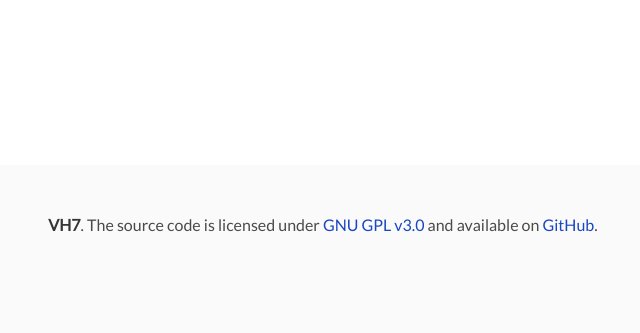
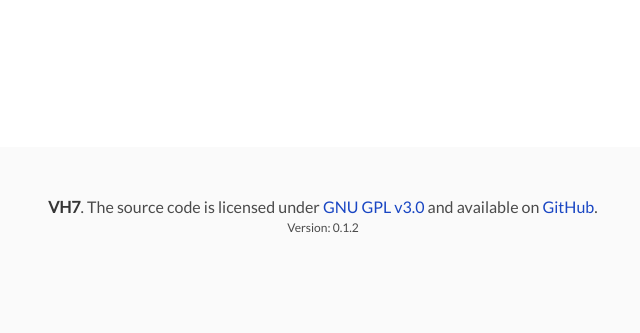
Before and after one commit to quark-links/quark-server, a Flask app: template templates/base.jinja2 in a window 1280 px wide. Shown: the part 467-800 px from the top of the page, without its empty margins (317-957 px from the left). Run offline with Flask 2, Linux system fonts and the light colour scheme; the template is opened without the code that fills it, so the values that code supplies are empty; parts of the project's set-up code (start-up, migrations or seed data) failed here and were passed over.

Commit message:
Versioning

```diff
--- a/config.py
+++ b/config.py
@@ -5,6 +5,11 @@ be manually edited here if they need to be.
 """
 
 import os
+from distutils.dist import Distribution
+
+dist = Distribution()
+dist.parse_config_files()
+VERSION = dist.get_option_dict("bumpversion")["current_version"][1]
 
 # URI for creating a database connection with SQLAlchemy. Defaults to a local
 # SQLite database.
--- a/setup.cfg
+++ b/setup.cfg
@@ -1,2 +1,7 @@
+[bumpversion]
+current_version = 0.1.2
+commit = True
+tag = True
+
 [flake8]
-docstring-convention=google
+docstring-convention = google
--- a/templates/footer.jinja2
+++ b/templates/footer.jinja2
@@ -1,8 +1,11 @@
 <footer class="footer wrap-footer">
-  <div class="content has-text-centered">
-    <p>
-      <strong>VH7</strong>. The source code is licensed under
-      <a href="https://www.gnu.org/licenses/gpl-3.0.en.html">GNU GPL v3.0</a> and available on <a href="https://github.com/jake-walker/vh7">GitHub</a>.
-    </p>
-  </div>
+    <div class="content has-text-centered">
+        <p class="is-marginless">
+            <strong>VH7</strong>. The source code is licensed under
+            <a href="https://www.gnu.org/licenses/gpl-3.0.en.html">GNU GPL v3.0</a> and available on <a href="https://github.com/jake-walker/vh7">GitHub</a>.
+        </p>
+        <p class="is-size-7">
+            Version: {{ config.VERSION }}
+        </p>
+    </div>
 </footer>
```
Also changed, not shown: .drone.yml, 2 other files.
